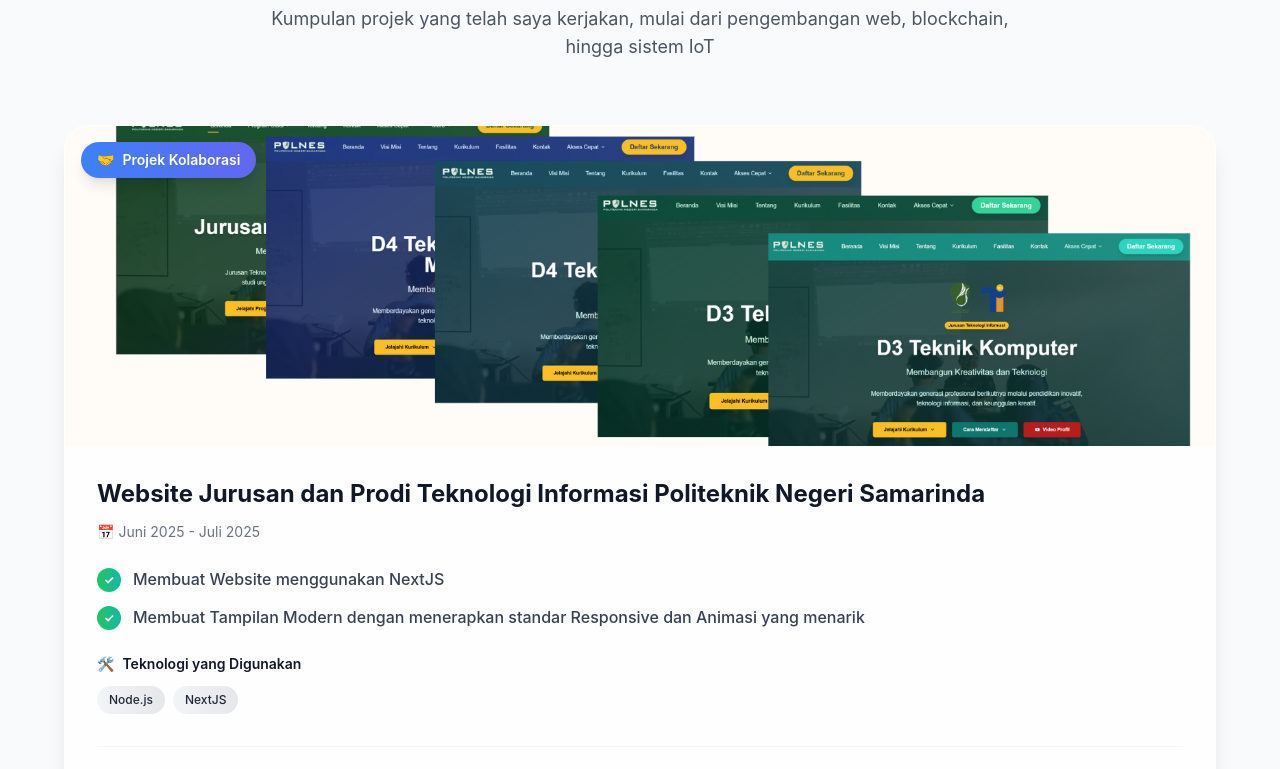
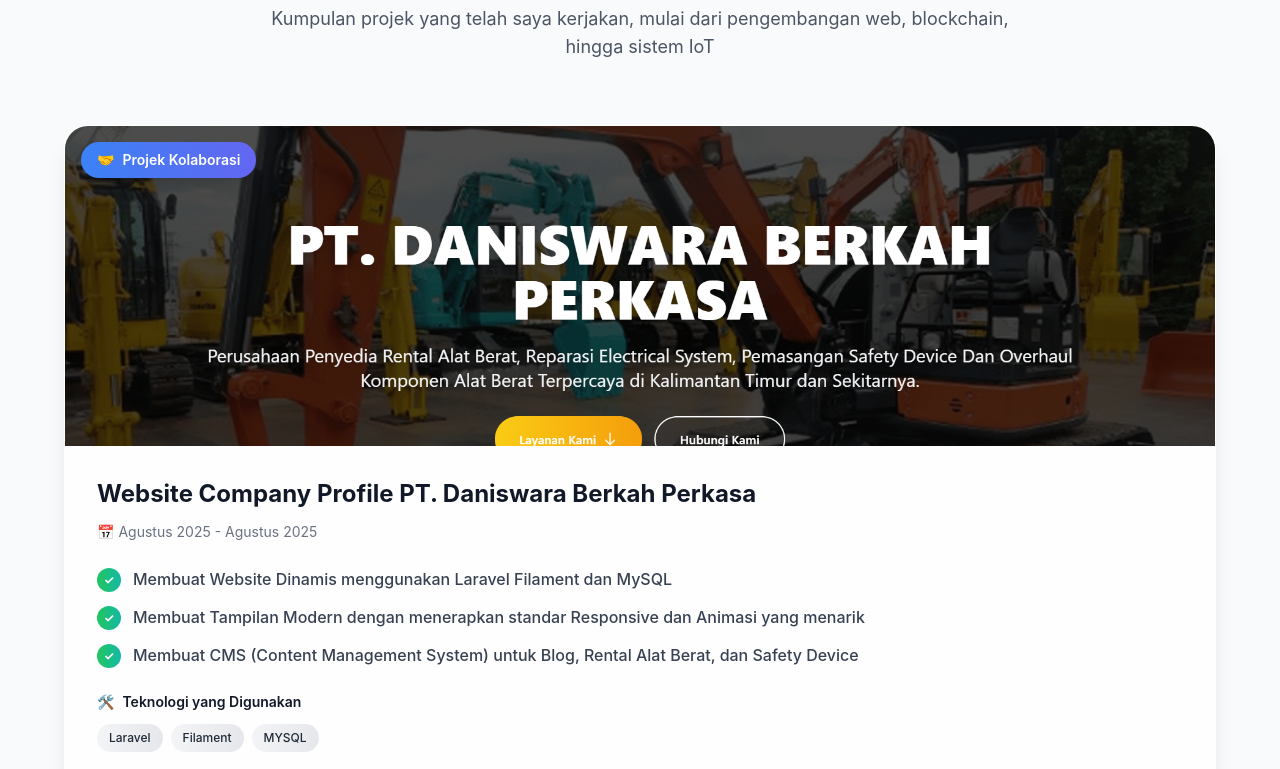
Before and after one commit to rahmate2003/my-portfolio, a React (Vite) app: page / in a window 1280 px wide. Shown: the part 6560-7329 px from the top of the page. Built offline with nearby package versions, Linux system fonts and the light colour scheme.

Commit message:
updte daniswara

```diff
--- a/src/components/Projects.jsx
+++ b/src/components/Projects.jsx
@@ -4,6 +4,19 @@
 // import "slick-carousel/slick/slick-theme.css";
 
 const projects = [
+  {
+    title: "Website Company Profile PT. Daniswara Berkah Perkasa",
+    type: "Projek Kolaborasi",
+    duration: "Agustus 2025 - Agustus 2025",
+    description: [
+      "Membuat Website Dinamis menggunakan Laravel Filament dan MySQL",
+      "Membuat Tampilan Modern dengan menerapkan standar Responsive dan Animasi yang menarik",
+      "Membuat CMS (Content Management System) untuk Blog, Rental Alat Berat, dan Safety Device",
+    ],
+    technologies: ["Laravel", "Filament", "MYSQL"],
+    link: "daniwaraberkahperkasa.com",
+    images: ["/6.png"],
+  },
   {
     title: "Website Jurusan dan Prodi Teknologi Informasi Politeknik Negeri Samarinda",
     type: "Projek Kolaborasi",
@@ -148,13 +161,12 @@
                     {project.images.map((image, idx) => (
                       <div
                         key={idx}
-                        className={`${
-                          project.images.length === 1
-                            ? "w-full h-80"
-                            : project.images.length <= 2
+                        className={`${project.images.length === 1
+                          ? "w-full h-80"
+                          : project.images.length <= 2
                             ? "w-1/2 h-64"
                             : "w-1/3 h-48"
-                        } relative overflow-hidden group-hover:scale-105 transition-transform duration-500`}
+                          } relative overflow-hidden group-hover:scale-105 transition-transform duration-500`}
                       >
                         <img
                           src={image || "/placeholder-image.jpg"}
```
Also changed, not shown: public/6.png (added).
